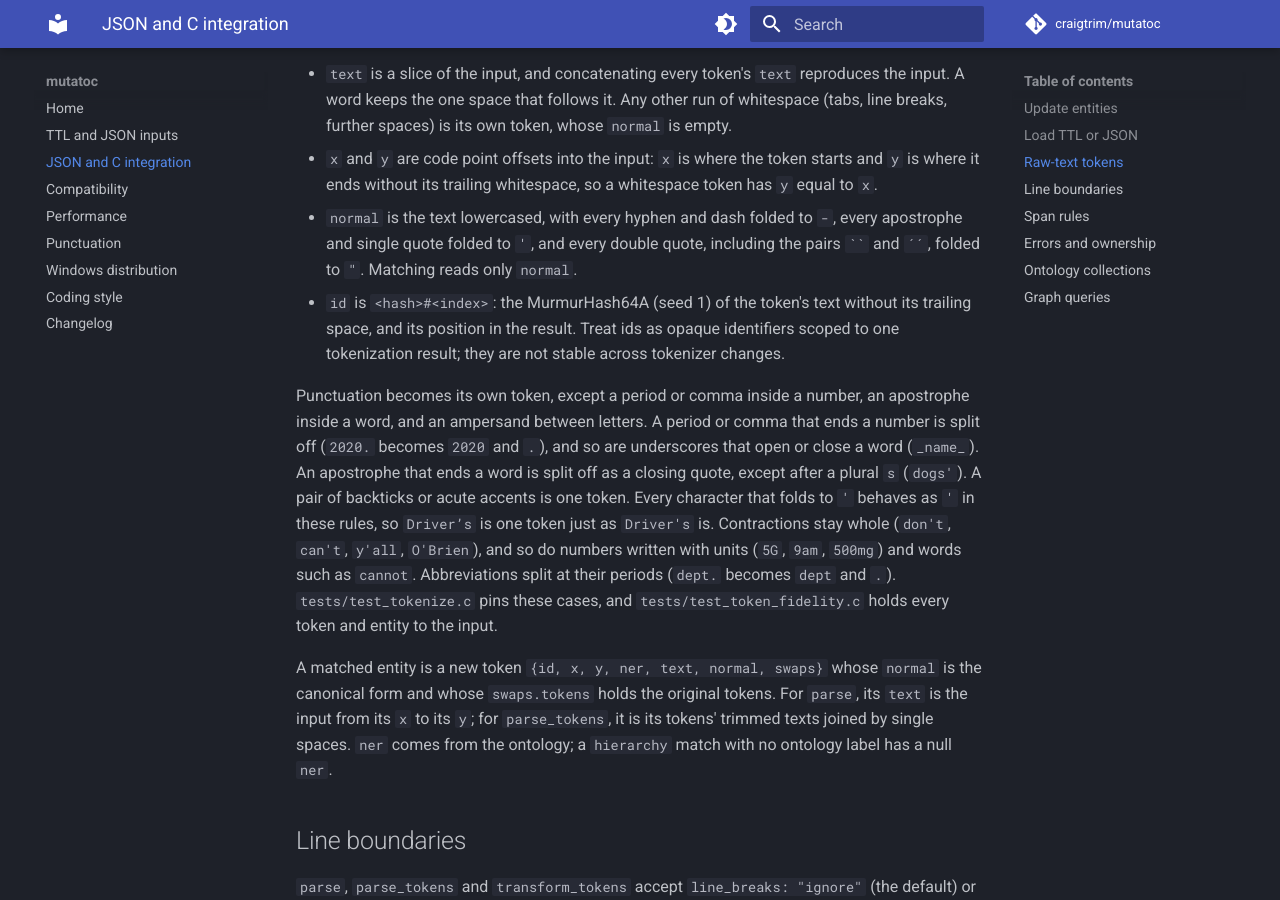
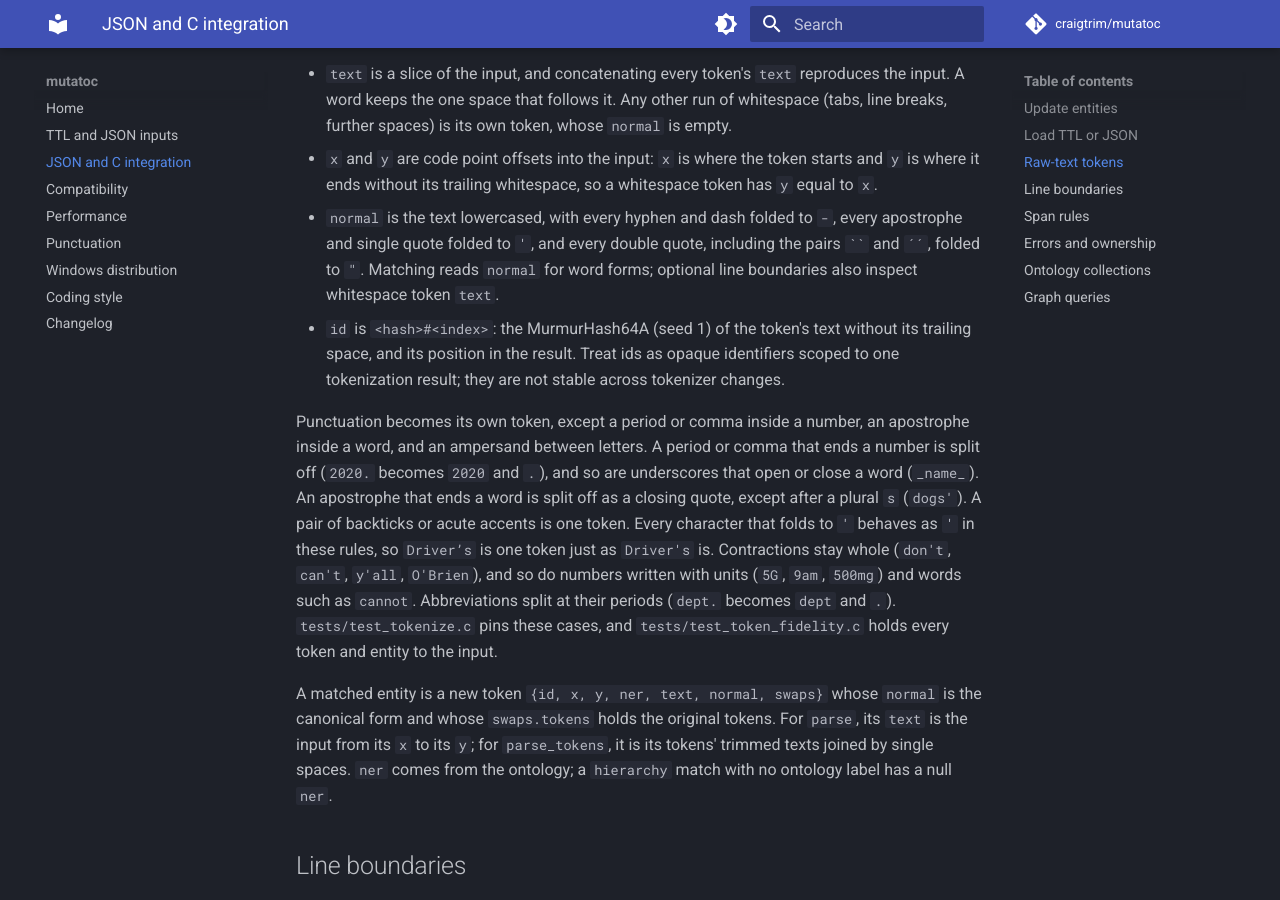
Before and after one commit to craigtrim/mutatoc, an MkDocs documentation site: the page built from docs/protocol.md, in a window 1280 px wide and 900 px high, scrolled down 3411 px. Built offline with MkDocs 1.6.1 and Material for MkDocs 9.7.7, drawn with Linux system fonts in a browser that asks for light colours; comment, search, counter and statistics services are not loaded.

Commit message:
chore: record 0.7.0 release validation

````diff
--- a/docs/protocol.md
+++ b/docs/protocol.md
@@ -75,7 +75,7 @@ A prepared MDA snapshot stores extracted matching views. Loading one does not re
 
 - `text` is a slice of the input, and concatenating every token's `text` reproduces the input. A word keeps the one space that follows it. Any other run of whitespace (tabs, line breaks, further spaces) is its own token, whose `normal` is empty.
 - `x` and `y` are code point offsets into the input: `x` is where the token starts and `y` is where it ends without its trailing whitespace, so a whitespace token has `y` equal to `x`.
-- `normal` is the text lowercased, with every hyphen and dash folded to `-`, every apostrophe and single quote folded to `'`, and every double quote, including the pairs ``` `` ``` and `´´`, folded to `"`. Matching reads only `normal`.
+- `normal` is the text lowercased, with every hyphen and dash folded to `-`, every apostrophe and single quote folded to `'`, and every double quote, including the pairs ``` `` ``` and `´´`, folded to `"`. Matching reads `normal` for word forms; optional line boundaries also inspect whitespace token `text`.
 - `id` is `<hash>#<index>`: the MurmurHash64A (seed 1) of the token's text without its trailing space, and its position in the result. Treat ids as opaque identifiers scoped to one tokenization result; they are not stable across tokenizer changes.
 
 Punctuation becomes its own token, except a period or comma inside a number, an apostrophe inside a word, and an ampersand between letters. A period or comma that ends a number is split off (`2020.` becomes `2020` and `.`), and so are underscores that open or close a word (`_name_`). An apostrophe that ends a word is split off as a closing quote, except after a plural `s` (`dogs'`). A pair of backticks or acute accents is one token. Every character that folds to `'` behaves as `'` in these rules, so `Driver’s` is one token just as `Driver's` is. Contractions stay whole (`don't`, `can't`, `y'all`, `O'Brien`), and so do numbers written with units (`5G`, `9am`, `500mg`) and words such as `cannot`. Abbreviations split at their periods (`dept.` becomes `dept` and `.`). `tests/test_tokenize.c` pins these cases, and `tests/test_token_fidelity.c` holds every token and entity to the input.
````
Also changed, not shown: 1 other file.
